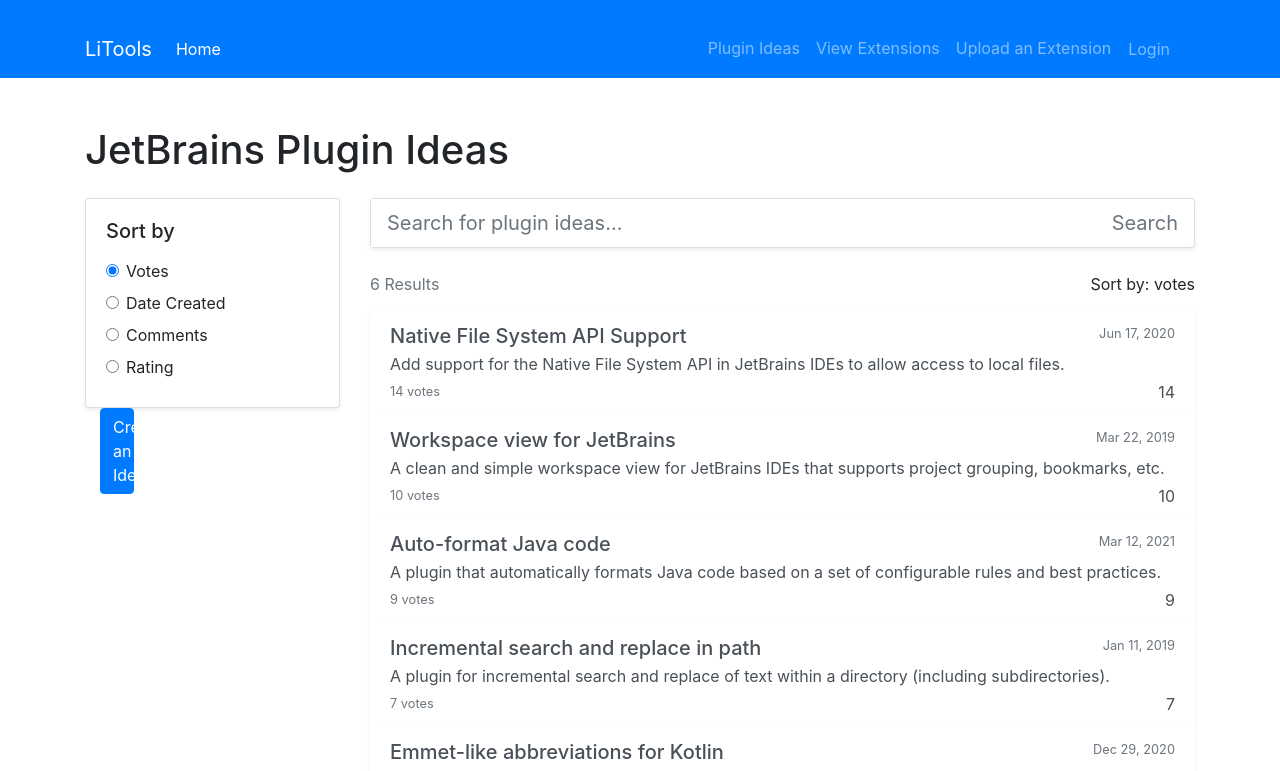
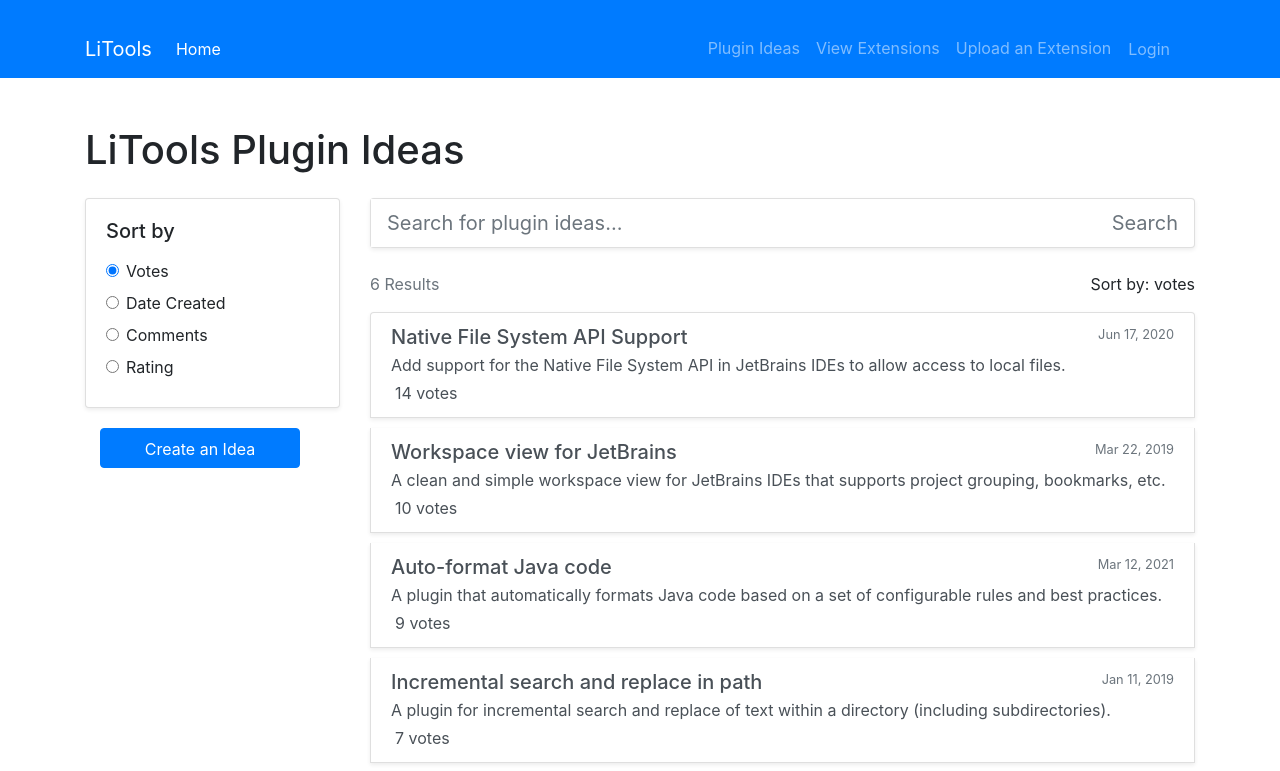
Before and after one commit to terrylikescoding/LiTools-Extension-Server-and-Client, a Vue app in the folder client/: page /extension-ideas in a window 1280 px wide. Shown: the top 771 px of the page. Built offline with nearby package versions, Linux system fonts and the light colour scheme; the HTML template or start-up script is replaced by a standard one.

Commit message:
基本完成Extension页面布局

```diff
--- a/client/src/components/ExtensionIdeas.vue
+++ b/client/src/components/ExtensionIdeas.vue
@@ -1,6 +1,6 @@
 <template>
     <div class="container my-5">
-      <h1 class="mb-4">JetBrains Plugin Ideas</h1>
+      <h1 class="mb-4">LiTools Plugin Ideas</h1>
       <div class="row">
         <div class="col-md-3 mb-4">
           <div class="card shadow-sm">
@@ -33,7 +33,7 @@
             </div>
           </div>
           <div class="col-md-3 mb-4">
-            <button class="btn btn-primary w-100" type="button">Create an Idea</button>
+            <button class="btn btn-primary  btn-create-idea" type="button">Create an Idea</button>
           </div>
         </div>
         <div class="col-md-9">
@@ -55,7 +55,7 @@
             <div class="col-sm-6 text-muted" v-else>{{ searchResults.length }} Results</div>
           </div>
           <div class="list-group mb-4" v-if="searchResults === null">
-            <div class="list-group-item list-group-item-action flex-column align-items-start border-0 shadow-sm" v-for="(idea, index) in sortedIdeas" :key="index"
+            <div class="list-group-item list-group-item-action flex-column align-items-start shadow-sm" v-for="(idea, index) in sortedIdeas" :key="index"
               @mouseover="hoveredIndex = index" @mouseout="hoveredIndex = null">
               <div class="d-flex w-100 justify-content-between">
                 <h5 class="mb-1">{{ idea.title }}</h5>
@@ -63,10 +63,10 @@
               </div>
               <p class="mb-1">{{ idea.description }}</p>
               <div class="d-flex justify-content-between align-items-center">
-                <small class="text-muted">{{ idea.votes }} votes</small>
                 <div class="d-flex align-items-center" :class="{ active: hoveredIndex === index }">
+                  <!-- todo 大拇指图标暂时未展示  -->
                   <i class="fas fa-thumbs-up mr-1"></i>
-                  <span>{{ idea.votes }}</span>
+                  <span>{{ idea.votes }} votes</span>
                 </div>
               </div>
             </div>
@@ -180,8 +180,12 @@
 
 
   <style>
+  .list-group-item {
+    margin-bottom: 10px;
+  }
   .list-group-item:hover {
     cursor: pointer;
+    border: 1px solid #333;
   }
   .list-group-item.active,
   .list-group-item.active:hover {
@@ -204,4 +208,12 @@
   .active .fas {
     color: #333;
   }
+
+  .btn-create-idea {
+  width: 200px;
+  padding-top: 0.5rem;
+  margin-top : 20px;
+}
 </style>
+
+<!-- todo 添加状态，如果已完成则给出插件的链接！待完成弹出的填写框 -->
```
